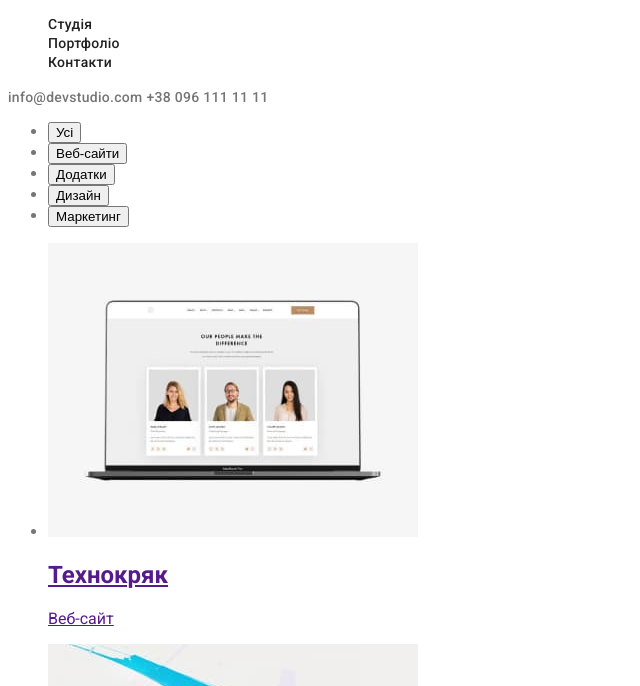
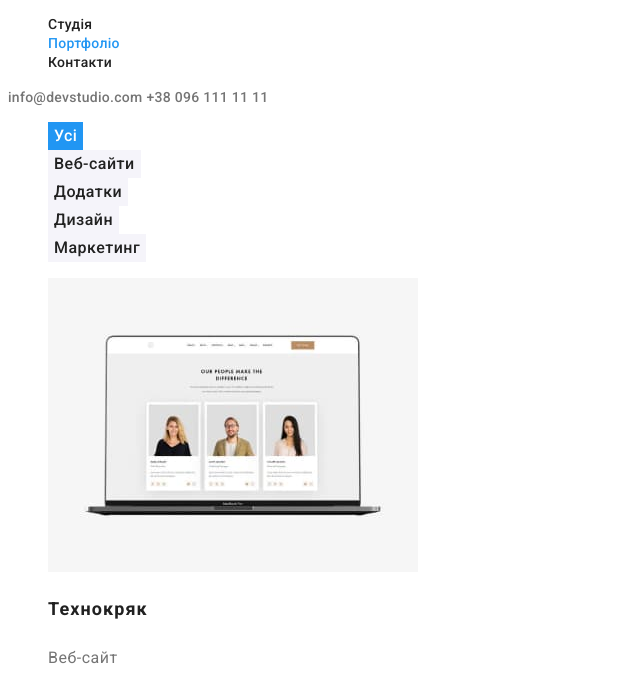
Before and after one commit to Taras85/goit-markup-hw-02, a plain HTML site: page portfolio.html in a window 1280 px wide. Both pictures are taken after a click on the button "Усі". Shown: the part 41-727 px from the top of the page, without its empty margins (0-640 px from the left). Drawn offline with Linux system fonts and the light colour scheme.

Commit message:
css для портфолио

```diff
--- a/css/styles.css
+++ b/css/styles.css
@@ -45,10 +45,11 @@ body {
   cursor: pointer;
 }
 
-:current(a) {
-  color: tomato;
+.current {
+  color: var(--accent-color-btn);
 }
-
+.filter-btn:hover,
+.filter-btn:focus,
 .nav-link:hover,
 .nav-link:focus,
 .header-contacts:hover,
@@ -69,7 +70,7 @@ body {
   cursor: pointer;
 }
 
-/* Головний блок */
+/* Головний блок головної сторінки */
 .base-baner {
   background-color: var(--banner-footer-background-color);
 }
@@ -93,12 +94,11 @@ body {
   justify-content: space-around;
   align-items: center;
   text-align: center;
+  border: none;
   letter-spacing: 0.06em;
   color: var(--background-body-color-font-baner);
   background-color: var(--accent-color-btn);
   cursor: pointer;
-  /* width: 216px;
-  height: 50px; */
 }
 .baner-btn:hover,
 .baner-btn:focus {
@@ -106,7 +106,6 @@ body {
 }
 
 .priorities-caption {
-  font-family: 'Roboto';
   font-weight: 700;
   font-size: 14px;
   line-height: calc(16 / 14);
@@ -193,3 +192,42 @@ address {
   color: rgba(255, 255, 255, 0.6);
   cursor: pointer;
 }
+
+/* Галерея основна частина*/
+
+.gallery-title {
+  font-weight: 700;
+  font-size: 18px;
+  line-height: calc(36 / 18);
+  letter-spacing: 0.06em;
+  color: var(--font-color-title-h2-h3);
+  cursor: pointer;
+}
+.gallery-type {
+  font-weight: 400;
+  font-size: 16px;
+  line-height: calc(30 / 16);
+  letter-spacing: 0.03em;
+  color: #757575;
+  cursor: pointer;
+}
+.filter-btn:hover,
+.filter-btn:focus {
+  background-color: var(--accent-color-btn);
+  color: var(--background-body-color-font-baner);
+}
+.filter-btn {
+  font-family: inherit;
+  font-weight: 500;
+  font-size: 16px;
+  line-height: calc(26 / 16);
+  text-align: center;
+  display: flex;
+  justify-content: space-around;
+  align-items: center;
+  border: none;
+  letter-spacing: 0.03em;
+  background-color: var(--team-background-color);
+  color: var(--font-color-title-h2-h3);
+  cursor: pointer;
+}
--- a/portfolio.html
+++ b/portfolio.html
@@ -20,7 +20,7 @@
       <nav>
         <ul class="site-nav list">
           <li class="nav-item"><a href="./index.html" class="nav-link link">Студія</a></li>
-          <li class="nav-item"><a href="./portfolio.html" class="nav-link link">Портфоліо</a></li>
+          <li class="nav-item"><a href="./portfolio.html" class="nav-link current link">Портфоліо</a></li>
           <li class="nav-item"><a href="" class="nav-link link">Контакти</a></li>
         </ul>
       </nav>
@@ -31,9 +31,10 @@
     <!-- Головний блок сторінки -->
     <main>
       <!-- Секція Портфоліо -->
-      <section class="portfolio-filter">
+      <h2 class="visually-hidden">Портфоліо</h2>
+      <section class="portfolio-pager">
         <!-- Фільтр портфоліо -->
-        <ul class="filter-list">
+        <ul class="portfolio-filter list">
           <li class="filter-item"><button type="button" class="filter-btn">Усі</button></li>
           <li class="filter-item"><button type="button" class="filter-btn">Веб-сайти</button></li>
           <li class="filter-item"><button type="button" class="filter-btn">Додатки</button></li>
@@ -41,70 +42,70 @@
           <li class="filter-item"><button type="button" class="filter-btn">Маркетинг</button></li>
         </ul>
         <!-- Галерея портфоліо -->
-        <ul class="portfolio-gallery">
-          <li class="gallery-item">
-            <a href="" class="gallery-link">
+        <ul class="portfolio-gallery list">
+          <li class="gallery-item ">
+            <a href="" class="gallery-link link">
               <img src="./images/portfolio/tehnokryak.jpg" alt="" width="370" height="294" />
               <h2 class="gallery-title">Технокряк</h2>
-              <p class="gallery-tpe">Веб-сайт</p>
+              <p class="gallery-type">Веб-сайт</p>
             </a>
           </li>
           <li class="gallery-item">
-            <a href="" class="gallery-link">
+            <a href="" class="gallery-link link">
               <img src="./images/portfolio/no&gs.jpg" alt="" width="370" height="294" />
               <h2 class="gallery-title">Постер New Orlean vs Golden Star</h2>
               <p class="gallery-type">Дизайн</p>
             </a>
           </li>
           <li class="gallery-item">
-            <a href="" class="gallery-link">
+            <a href="" class="gallery-link link">
               <img src="./images/portfolio/seafood.jpg" alt="" width="370" height="294" />
               <h2 class="gallery-title">Ресторан Seafood</h2>
               <p class="gallery-type">Додаток</p>
             </a>
           </li>
           <li class="gallery-item">
-            <a href="" class="gallery-link">
+            <a href="" class="gallery-link link">
               <img src="./images/portfolio/prime.jpg" alt="" width="370" height="294" />
               <h2 class="gallery-title">Проєкт Prime</h2>
               <p class="gallery-type">Маркетинг</p>
             </a>
           </li>
           <li class="gallery-item">
-            <a href="" class="gallery-link">
+            <a href="" class="gallery-link link">
               <img src="./images/portfolio/boxes.jpg" alt="" width="370" height="294" />
               <h2 class="gallery-title">Проєкт Boxes</h2>
               <p class="gallery-type">Додаток</p>
             </a>
           </li>
           <li class="gallery-item">
-            <a href="" class="gallery-link">
+            <a href="" class="gallery-link link">
               <img
                 src="./images/portfolio/inspirationhasnoborder.jpg"
                 alt=""
                 width="370"
                 height="294"
               />
-              <h2 class="gallery-title">Inspiration has no Borders</h2>
+              <h2 class="gallery-title link">Inspiration has no Borders</h2>
               <p class="gallery-type">Веб-сайт</p>
             </a>
           </li>
           <li class="gallery-item">
-            <a href="" class="gallery-link">
+            <a href="" class="gallery-link link">
               <img src="./images/portfolio/limitededition.jpg" alt="" width="370" height="294" />
               <h2 class="gallery-title">Видання Limited Edition</h2>
               <p class="gallery-type">Дизайн</p>
             </a>
           </li>
           <li class="gallery-item">
-            <a href="" class="gallery-link">
+            <a href="" class="gallery-link link">
               <img src="./images/portfolio/lab.jpg" alt="" width="370" height="294" />
               <h2 class="gallery-title">Проєкт LAB</h2>
               <p class="gallery-type">Маркетинг</p>
             </a>
           </li>
           <li class="gallery-item">
-            <a href="" class="gallery-link">
+            <a href="" class="gallery-link link">
               <img src="./images/portfolio/growingbusines.jpg" alt="" width="370" height="294" />
               <h2 class="gallery-title">Growing Business</h2>
               <p class="gallery-type">Додаток</p>
```
Also changed, not shown: index.html (+1 -1 lines).
